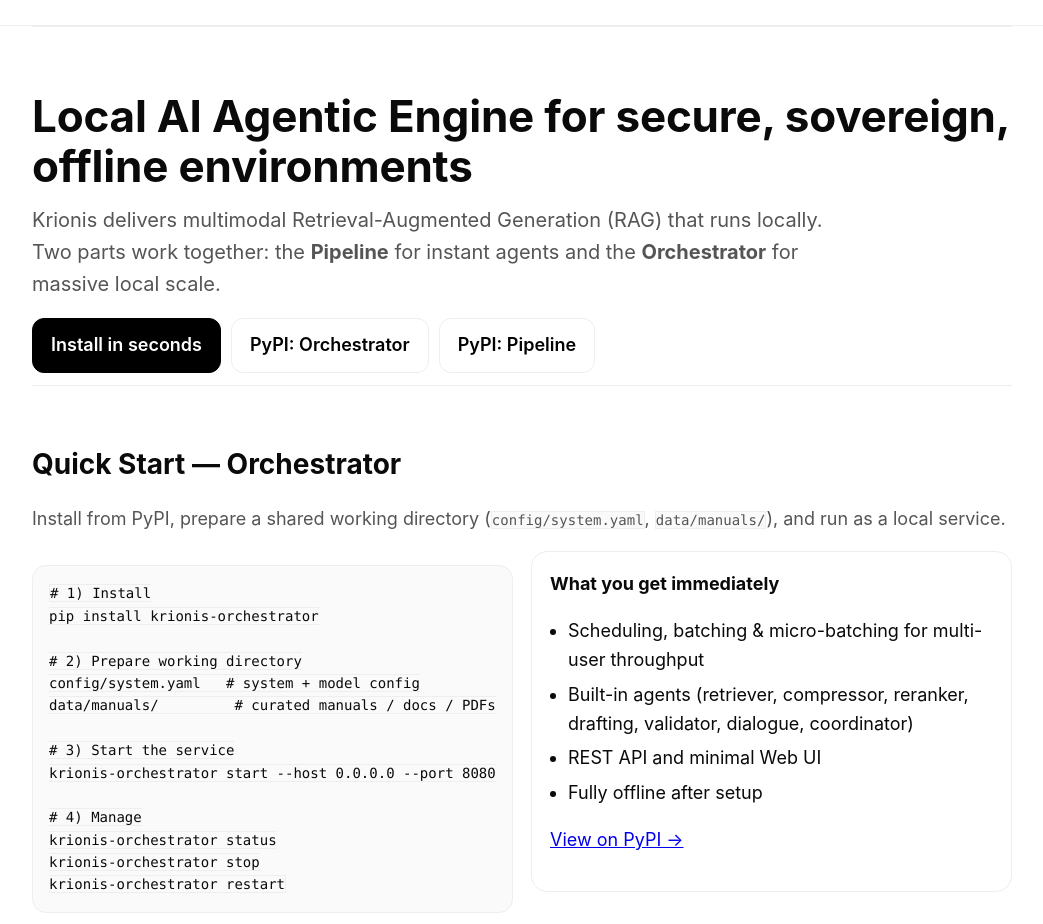
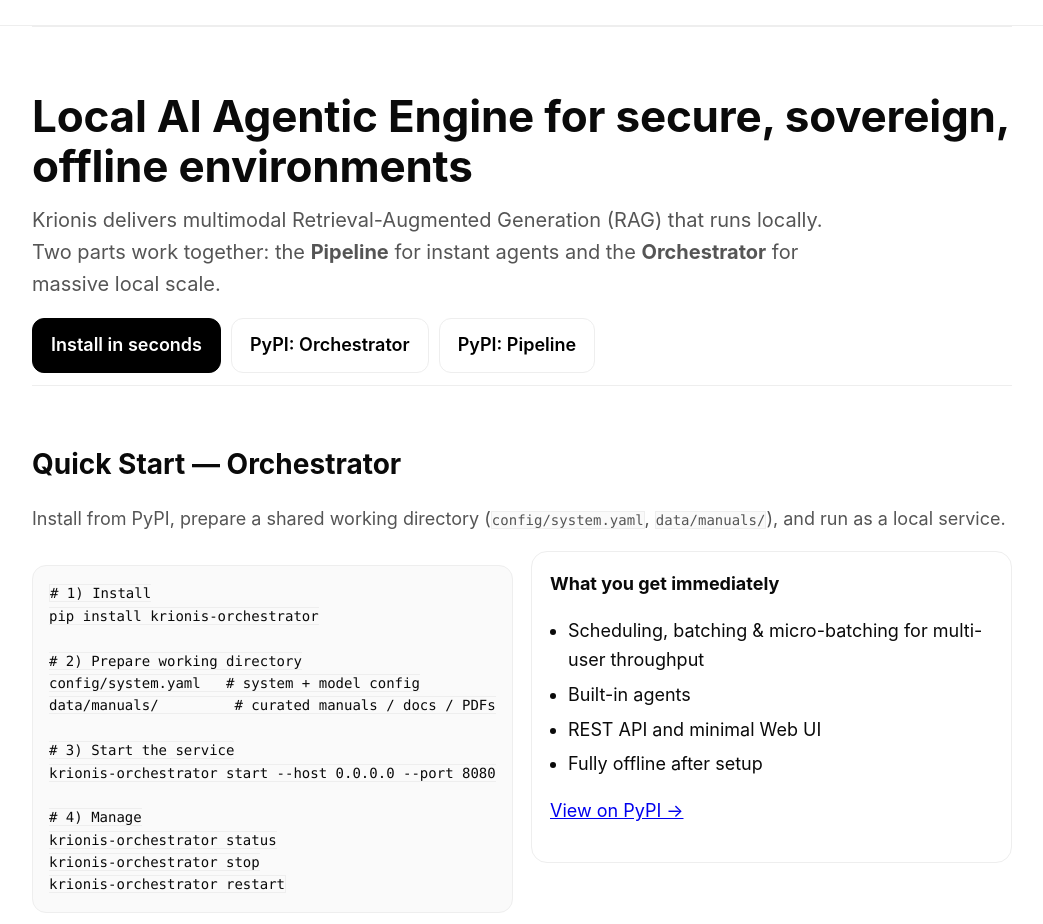
Before and after one commit to pkbythebay29/krionis-site, a plain HTML site: page index.html in a window 1280 px wide. Shown: the part 150-1074 px from the top of the page, without its empty margins (118-1161 px from the left). Drawn offline with Linux system fonts and the light colour scheme.

Commit message:
updates to index

```diff
--- a/index.html
+++ b/index.html
@@ -120,7 +120,7 @@ krionis-orchestrator restart
             <strong>What you get immediately</strong>
             <ul class="list">
               <li>Scheduling, batching & micro-batching for multi-user throughput</li>
-              <li>Built-in agents (retriever, compressor, reranker, drafting, validator, dialogue, coordinator)</li>
+              <li>Built-in agents</li>
               <li>REST API and minimal Web UI</li>
               <li>Fully offline after setup</li>
             </ul>
```
